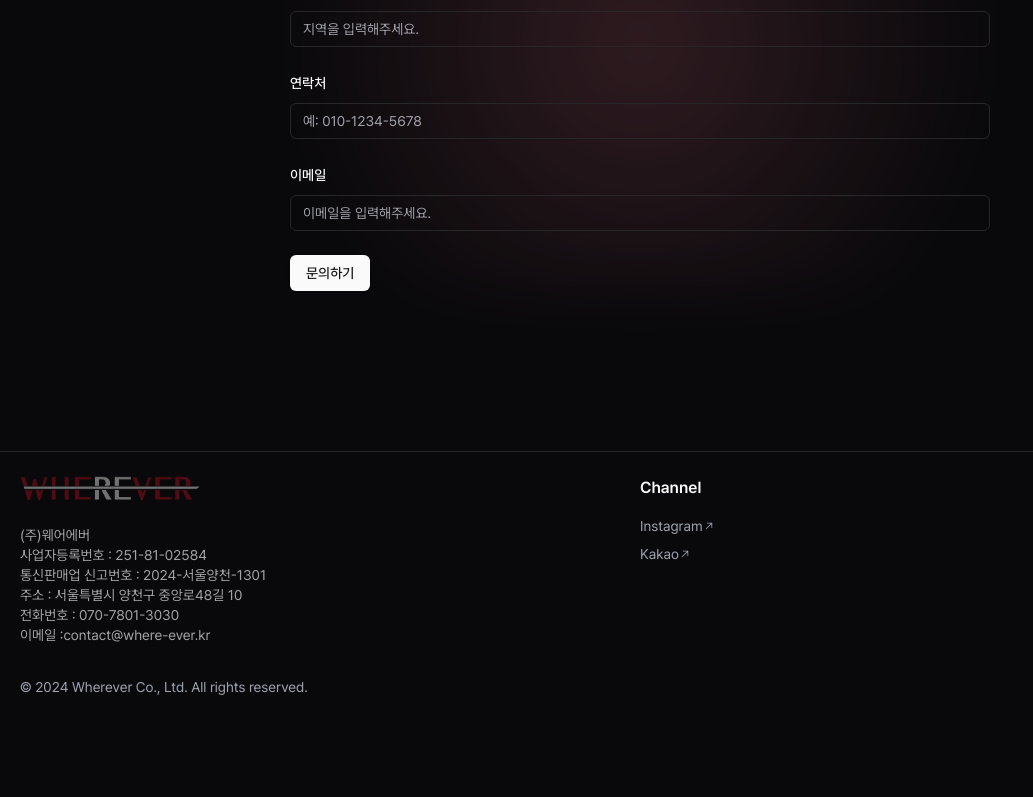
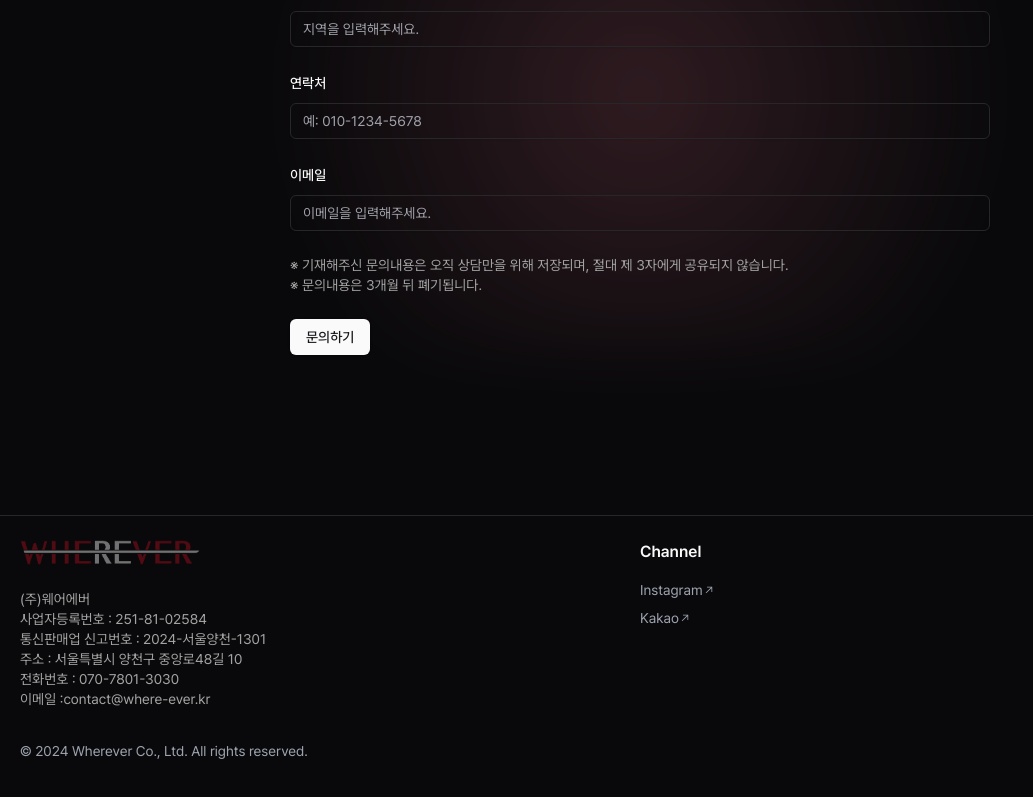
Before and after one commit to kihyeoon/where-ever, a Next.js app: page /contact in a window 1280 px wide. Shown: the part 951-1748 px from the top of the page, without its empty margins (0-1033 px from the left). Built offline with nearby package versions, Linux system fonts and the light colour scheme.

Commit message:
🎨 contact form 안내 문구 추가

```diff
--- a/src/components/contact/contact-form.tsx
+++ b/src/components/contact/contact-form.tsx
@@ -227,6 +227,12 @@ export default function ContactForm() {
           )}
         />
 
+        {/* 안내 문구 */}
+        <p className="text-pretty break-keep text-sm text-neutral-400">
+          ※ 기재해주신 문의내용은 오직 상담만을 위해 저장되며, 절대 제 3자에게
+          공유되지 않습니다. <br />※ 문의내용은 3개월 뒤 폐기됩니다.
+        </p>
+
         <Button type="submit">문의하기</Button>
       </form>
     </Form>
```
